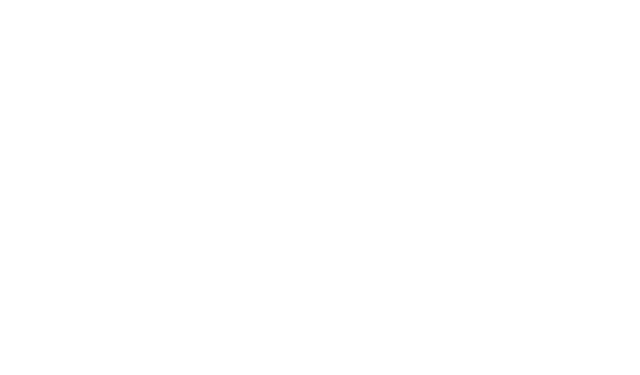
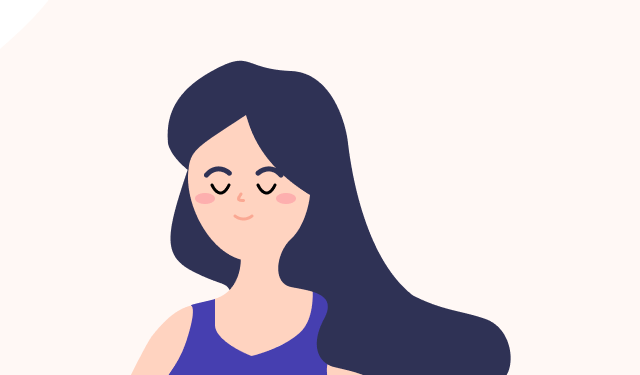
Before and after one commit to tiberiumihai/heylinda-website, a Next.js app: page / in a window 1280 px wide. Shown: the part 425-800 px from the top of the page, without its empty margins (347-987 px from the left). Built offline with nearby package versions, Linux system fonts and the light colour scheme.

Commit message:
center everything

```diff
--- a/pages/index.js
+++ b/pages/index.js
@@ -16,23 +16,13 @@ export default function Home() {
   return (
     <div className="relative bg-white overflow-hidden">
       <div className="max-w-7xl mx-auto">
-        <div className="relative z-10 pb-8 bg-white sm:pb-16 md:pb-20 lg:max-w-2xl lg:w-full lg:pb-28 xl:pb-32">
-          <svg
-            className="hidden lg:block absolute right-0 inset-y-0 h-full w-48 text-white transform translate-x-1/2"
-            fill="currentColor"
-            viewBox="0 0 100 100"
-            preserveAspectRatio="none"
-            aria-hidden="true"
-          >
-            {/* <polygon points="50,0 100,0 50,100 0,100" /> */}
-          </svg>
-
+        <div className="relative z-10 bg-white lg:max-auto lg:w-full">
           <Popover>
             {({ open }) => (
               <>
                 <div className="relative pt-6 px-4 sm:px-6 lg:px-8">
                   <nav
-                    className="relative flex items-center justify-between sm:h-10 lg:justify-start"
+                    className="relative flex items-center justify-between sm:h-10 "
                     aria-label="Global"
                   >
                     <div className="flex items-center flex-grow flex-shrink-0 lg:flex-grow-0">
@@ -124,17 +114,17 @@ export default function Home() {
             )}
           </Popover>
 
-          <main className="mt-10 mx-auto max-w-7xl px-4 sm:mt-12 sm:px-6 md:mt-16 lg:mt-20 lg:px-8 xl:mt-28">
-            <div className="sm:text-center lg:text-left">
+          <main className="mt-10 mx-auto w- px-4 sm:mt-12 sm:px-6 md:mt-16 lg:mt-20 lg:px-8 xl:mt-28">
+            <div className="sm:text-center lg:text-center">
               <h1 className="text-4xl tracking-tight font-extrabold text-gray-900 sm:text-5xl md:text-6xl">
-                <span className="block xl:inline">A free forever</span>{' '}
+                <span className="block">A free forever</span>{' '}
                 <span className="block text-indigo-600 xl:inline">meditation app</span>
               </h1>
-              <p className="mt-3 text-base text-gray-500 sm:mt-5 sm:text-lg sm:max-w-xl sm:mx-auto md:mt-5 md:text-xl lg:mx-0">
+              <p className="mt-3 text-base text-gray-500 sm:mt-5 sm:text-lg sm:max-w-xl sm:mx-auto md:mt-5 md:text-xl">
                 Building a happier and healthier world through open source and free forever
                 meditation. Built with React Native. 🧘‍♀️
               </p>
-              <div className="mt-5 sm:mt-8 sm:flex sm:justify-center lg:justify-start">
+              <div className="mt-5 sm:mt-8 sm:flex sm:justify-center">
                 <div className="rounded-md shadow">
                   <a
                     target="_blank"
@@ -158,12 +148,8 @@ export default function Home() {
           </main>
         </div>
       </div>
-      <div className="lg:absolute lg:inset-y-0 lg:right-0 lg:w-1/2">
-        <img
-          className="h-56 w-full object-cover sm:h-72 md:h-96 lg:w-full lg:h-full"
-          src="/hero.jpg"
-          alt=""
-        />
+      <div className="rounded-lg ring-1 ring-gray-900 ring-opacity-5 overflow-hidden bg-white">
+        <img className="hidden sm:block w-full h-auto" src="/hero.jpg" alt="" />
       </div>
     </div>
   )
```
